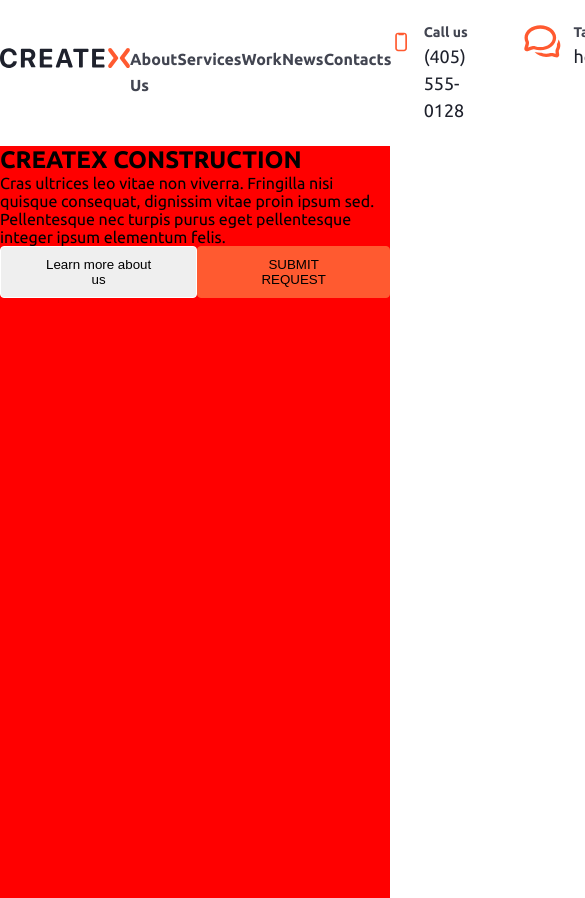
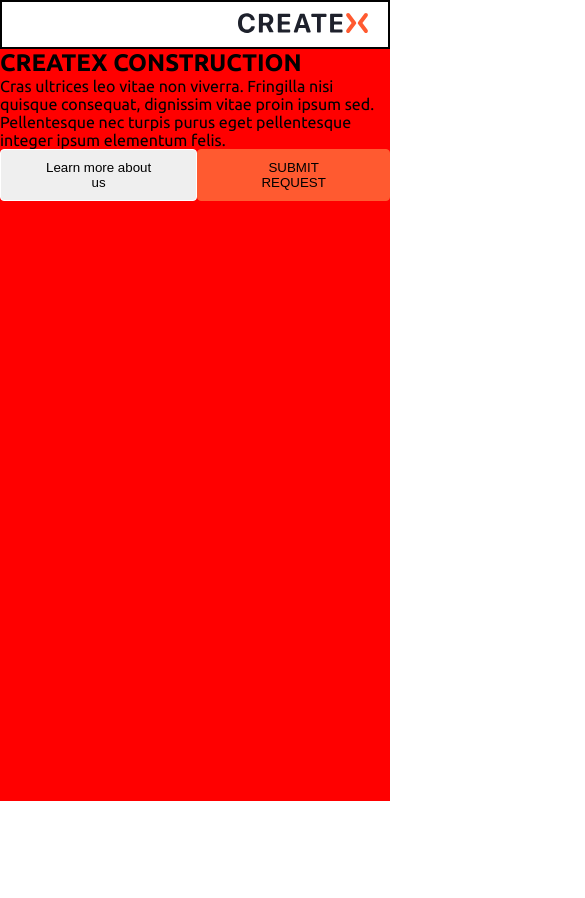
Before and after one commit to AziAlex/createx, a Next.js app: page / in a window 390 px wide. Shown: the top 898 px of the page, 585 px wide, since content can reach past the window. After the commit the page ends 844 px from the top, so only its background shows below. Built offline with nearby package versions, Linux system fonts and the light colour scheme.

Commit message:
style: header response

```diff
--- a/src/widgets/header/header.module.scss
+++ b/src/widgets/header/header.module.scss
@@ -11,10 +11,12 @@
 }
 
 .header {
+  border: 2px solid black;
   display: flex;
   justify-content: space-between;
   align-items: center;
   padding: 22px 0;
+  position: relative;
 
   .navigation {
     display: flex;
@@ -34,7 +36,31 @@
           list-style: none;
         }
       }
+
+      @media (max-width: 700px) {
+        display: none;
+      }
     }
+
+    @media (max-width: 700px) {
+      justify-content: flex-end;
+    }
+
+    @media (max-width: 1100px) {
+      max-width: none;
+    }
+  }
+  @media (max-width: 700px) {
+    flex-direction: row-reverse;
+  }
+
+  @media (max-width: 1100px) {
+    padding: 10px;
+  }
+
+  @media (max-width: 1250px) {
+    padding-left: 20px;
+    padding-right: 20px;
   }
 
   .contacts {
@@ -58,6 +84,16 @@
       font-size: 18px;
       line-height: 27px;
     }
+
+    @media (max-width: 1100px) {
+      display: none;
+    }
+  }
+
+  .menu {
+    @media (min-width: 700px) {
+      display: none;
+    }
   }
 
   a {
```
